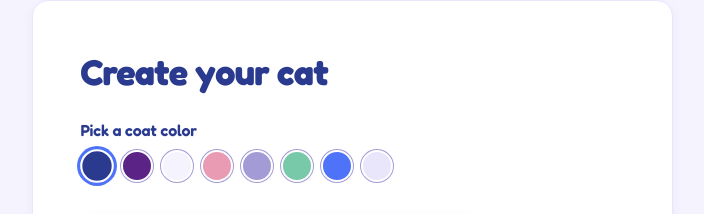
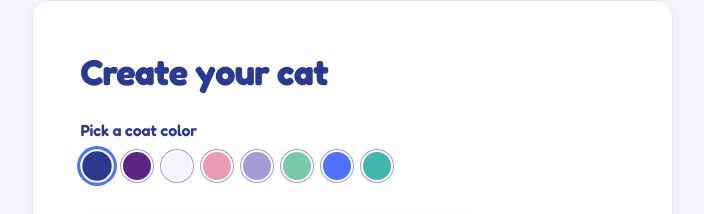
Before and after one commit to MonicaFeis/monicat-manor, a Django app: page /cat/new/ in a window 1280 px wide. Shown: the part 132-346 px from the top of the page, without its empty margins (288-992 px from the left). Run offline with Django 4.2, Linux system fonts and the light colour scheme; the visitor is signed in with stand-in values (Sample User, id 1).

Commit message:
Updated cat form color switch

```diff
--- a/templates/cats/cat_form.html
+++ b/templates/cats/cat_form.html
@@ -79,7 +79,7 @@
                         <span class="swatch" style="background:#A39BD6;" data-color="#A39BD6" data-value="rust"></span>
                         <span class="swatch" style="background:#78C8AA;" data-color="#78C8AA" data-value="sage"></span>
                         <span class="swatch" style="background:#4E73F8;" data-color="#4E73F8" data-value="honey"></span>
-                        <span class="swatch" style="background:#E9E6FB;" data-color="#E9E6FB" data-value="dusty_rose"></span>
+                        <span class="swatch" style="background:#40B5AD;" data-color="#40B5AD" data-value="teal"></span>
                     </div>
                 </div>
 
```
